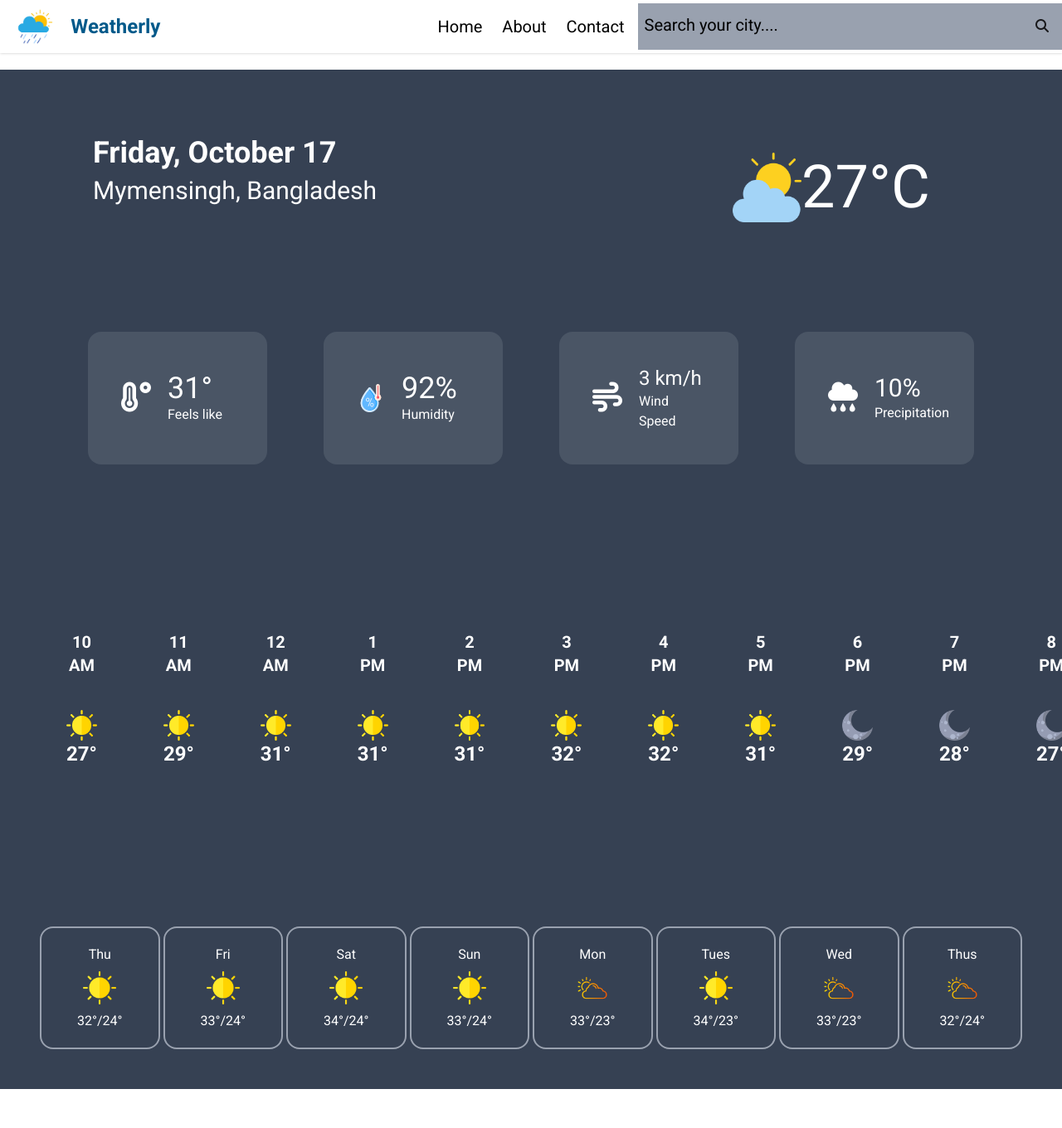
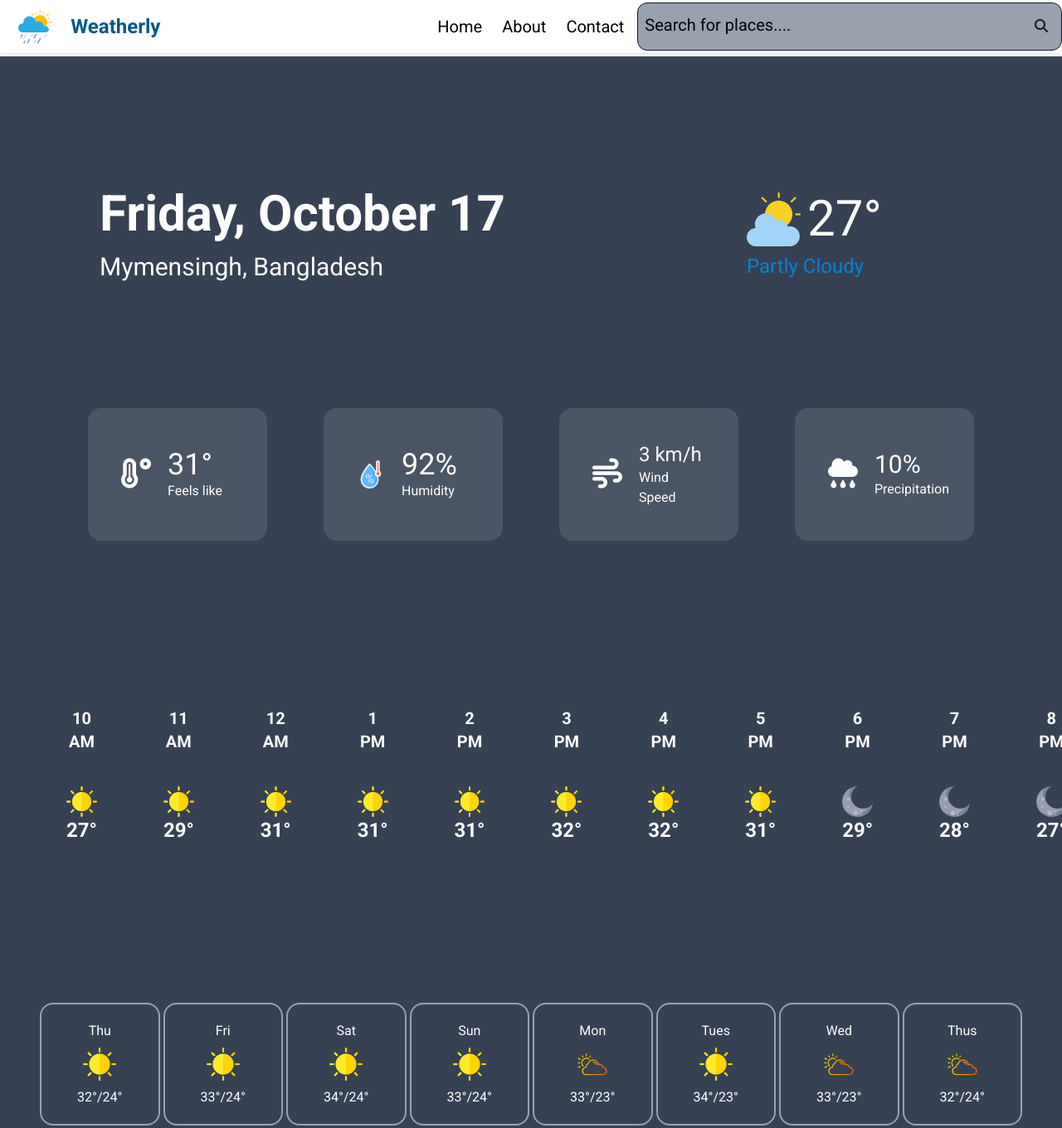
Before and after one commit to yeasmin-sy/weather-app-UI, a plain HTML site: page index.html in a window 1280 px wide. Shown: the whole page at 83% size. Before the commit the page ends 1313 px from the top, so only its background shows below. Drawn offline with nearby package versions, Linux system fonts and the light colour scheme.

Commit message:
all section are completed

```diff
--- a/index.html
+++ b/index.html
@@ -19,8 +19,9 @@
 </head>
 <body class="roboto-font container mx-auto">
 
-    <header class="mb-5">
+    <header class="mb-1">
         <!-- navbar -->
+     <nav>
       <div class="navbar p-0 bg-base-100 shadow-sm flex-col md:flex-row">
          <div class="navbar-start w-full md:w-1/2">
              <div class="dropdown">
@@ -47,20 +48,17 @@
           </ul>
          </div>
 
-      <div class="navbar-end w-full  bg-gray-400 justify-start  md:w-1/2 justify-end">
+       <div class="navbar-end w-full border-1 border-gray-900 rounded-xl  bg-gray-400 justify-start  md:w-1/2 justify-end">
 
-             <input type="text" placeholder="Search your city.... "
+             <input type="text" placeholder="Search for places.... "
              class=" p-2 border-0  w-1/2">
+
               <div class="w-1/2  flex justify-end ">
-
                    <button type="submit" class="p-4 cursor-pointer  "><i class="fa-solid fa-magnifying-glass"></i></button>
               </div>
-
-
-
        </div>
      </div>
-
+     </nav>
     </header>
 
 
@@ -68,21 +66,27 @@
     <main  class=" bg-gray-700 text-white">
 
     <!-- current weather section -->
-     <section class="  p-1 md:p-8  lg:p-20  ">
+     <section class="p-2  md:p-8 lg:p-20  ">
 
+      <div class=" p-5 mt-10 flex  justify-between items-center lg:p-10 ">
 
-      <div class="flex flex-col items-center   md:flex-row md:ml-14 lg:ml-8">
-            <div class="mb-10 ">
-        <h3 class="text-4xl font-bold mb-2 text-center md:text-left">Friday, October 17</h3>
-        <p class="text-3xl text-shadow-black">Mymensingh, Bangladesh</p>
+            <div class=" w-3/4 ">
+               <h1 class="text-3xl mb-4 font-bold md:text-5xl lg:text-6xl">Friday, October 17</h1>
+              <p class="text-xl md:text-2xl lg:text-3xl ">Mymensingh, Bangladesh</p>
             </div>
-          <div class="flex items-center justify-center md:justify-end ">
-       <img src="images/cloudy.png" alt="" class="w-1/6 md:w-1/8">
-       <h1 class="text-7xl">27°C</h1>
+
+          <div class="w-1/4 ">
+               <div class="mb-2 flex items-center gap-2">
+                   <img src="images/cloudy.png" alt="" class=" w-1/4 ">
+                   <p class="text-6xl">27°</p>
+              </div>
+         <div  class="text-sky-600 lg:text-2xl">Partly Cloudy</div>
         </div>
    </div>
 
-     <div class="mt-28 grid gap-4 justify-center justify-items-center sm:grid-cols-1 md:grid-cols-2 lg:grid-cols-4 ">
+
+     <div class="mt-28 grid gap-4 justify-center justify-items-center sm:grid-cols-1    md:grid-cols-2 lg:grid-cols-4 ">
+
       <div class="bg-gray-600 w-54  p-10 rounded-2xl flex items-center gap-5">
             <div><i class="fa-solid fa-temperature-high text-4xl"></i></div>
             <div>
@@ -90,6 +94,7 @@
                <p >Feels like</p>
             </div>
       </div>
+
       <div class="bg-gray-600 w-54 p-10 rounded-2xl flex items-center gap-5">
             <img src="images/humidity.png" alt="" class="w-1/4">
             <div>
@@ -120,7 +125,8 @@
 
 
      <!-- Hourly forecast section -->
-     <section class=" mt-10 p-2 overflow-x-scroll flex gap-20 md:p-8  lg:p-20    ">
+     <section class=" mt-10 p-2 overflow-x-scroll flex gap-20 md:p-8 lg:p-20    ">
+
          <div class=" text-center flex flex-col items-center justify-center gap-10 ">
               <div class="text-xl font-bold ">10 AM</div>
               <div>
@@ -128,6 +134,7 @@
                     <p class="text-2xl font-bold">27°</p>
               </div>
          </div>
+
          <div class=" text-center flex flex-col items-center justify-center gap-10">
               <div class="text-xl font-bold">11 AM</div>
               <div>
@@ -135,6 +142,7 @@
                     <p class="text-2xl font-bold">29°</p>
              </div>
          </div>
+
          <div class=" text-center flex flex-col items-center justify-center gap-10">
               <div class="text-xl font-bold">12 AM</div>
               <div>
@@ -142,6 +150,7 @@
                     <p class="text-2xl font-bold">31°</p>
               </div>
          </div>
+
          <div class=" text-center flex flex-col items-center justify-center gap-10">
              <div class="text-xl font-bold">1 PM</div>
              <div>
@@ -149,6 +158,7 @@
                     <p class="text-2xl font-bold">31°</p>
              </div>
          </div>
+
          <div class=" text-center flex flex-col items-center justify-center gap-10">
                <div class="text-xl font-bold">2 PM</div>
                <div>
@@ -156,6 +166,7 @@
                     <p class="text-2xl font-bold">31°</p>
                </div>
          </div>
+
          <div class=" text-center flex flex-col items-center justify-center gap-10">
               <div class="text-xl font-bold">3 PM</div>
               <div>
@@ -163,6 +174,7 @@
                      <p class="text-2xl font-bold">32°</p>
             </div>
          </div>
+
          <div class=" text-center flex flex-col items-center justify-center gap-10">
                <div class="text-xl font-bold">4 PM</div>
                <div>
@@ -170,6 +182,7 @@
                    <p class="text-2xl font-bold">32°</p>
                </div>
          </div>
+
          <div class=" text-center flex flex-col items-center justify-center gap-10">
             <div class="text-xl font-bold">5 PM</div>
             <div>
@@ -177,6 +190,7 @@
                     <p class="text-2xl font-bold">31°</p>
             </div>
          </div>
+
          <div class=" text-center flex flex-col items-center justify-center gap-10">
              <div class="text-xl font-bold">6 PM</div>
              <div>
@@ -184,6 +198,7 @@
                     <p class="text-2xl font-bold">29°</p>
             </div>
          </div>
+
          <div class=" text-center flex flex-col items-center justify-center gap-10">
             <div class="text-xl font-bold">7 PM</div>
             <div>
@@ -191,6 +206,7 @@
                    <p class="text-2xl font-bold">28°</p>
             </div>
          </div>
+
          <div class=" text-center flex flex-col items-center justify-center gap-10">
             <div class="text-xl font-bold">8 PM</div>
             <div>
@@ -198,6 +214,7 @@
                    <p class="text-2xl font-bold">27°</p>
             </div>
          </div>
+
          <div class=" text-center flex flex-col items-center justify-center gap-10">
             <div class="text-xl font-bold">9 PM</div>
             <div>
@@ -205,6 +222,7 @@
                    <p class="text-2xl font-bold">27°</p>
             </div>
          </div>
+
          <div class=" text-center flex flex-col items-center justify-center gap-10">
             <div class="text-xl font-bold">10 PM</div>
             <div>
@@ -212,6 +230,7 @@
                    <p class="text-2xl font-bold">27°</p>
             </div>
          </div>
+
          <div class=" text-center flex flex-col items-center justify-center gap-10">
             <div class="text-xl font-bold">11 PM</div>
             <div>
@@ -219,6 +238,7 @@
                       <p class="text-2xl font-bold">26°</p>
             </div>
          </div>
+
          <div class=" text-center flex flex-col items-center justify-center gap-10">
             <div class="text-xl font-bold">12 AM</div>
             <div>
@@ -226,6 +246,7 @@
                     <p class="text-2xl font-bold">26°</p>
             </div>
          </div>
+
          <div class=" text-center flex flex-col items-center justify-center gap-10">
             <div class="text-xl font-bold">1 AM</div>
             <div>
@@ -233,6 +254,7 @@
                    <p class="text-2xl font-bold">26°</p>
             </div>
          </div>
+
          <div class=" text-center flex flex-col items-center justify-center gap-10">
             <div class="text-xl font-bold">2 AM</div>
             <div>
@@ -240,6 +262,7 @@
                    <p class="text-2xl font-bold">26°</p>
             </div>
          </div>
+
          <div class=" text-center flex flex-col items-center justify-center gap-10">
             <div class="text-xl font-bold">3 AM</div>
             <div>
@@ -247,6 +270,7 @@
                    <p class="text-2xl font-bold">25°</p>
             </div>
          </div>
+
          <div class=" text-center flex flex-col items-center justify-center gap-10">
             <div class="text-xl font-bold">4 AM</div>
             <div>
@@ -254,6 +278,7 @@
                    <p class="text-2xl font-bold">25°</p>
             </div>
          </div>
+
          <div class=" text-center flex flex-col items-center justify-center gap-10">
             <div class="text-xl font-bold">5 AM</div>
             <div>
@@ -261,6 +286,7 @@
                      <p class="text-2xl font-bold">25°</p>
             </div>
          </div>
+
          <div class=" text-center flex flex-col items-center justify-center gap-10">
             <div class="text-xl font-bold">6 AM</div>
             <div>
@@ -268,6 +294,7 @@
                    <p class="text-2xl font-bold">24°</p>
             </div>
          </div>
+
          <div class=" text-center flex flex-col items-center justify-center gap-10">
             <div class="text-xl font-bold">7 AM</div>
             <div>
@@ -275,6 +302,7 @@
                     <p class="text-2xl font-bold">26°</p>
             </div>
          </div>
+
          <div class=" text-center flex flex-col items-center justify-center gap-10">
             <div class="text-xl font-bold">8 AM</div>
             <div>
@@ -282,6 +310,7 @@
                    <p class="text-2xl font-bold">26°</p>
             </div>
          </div>
+
          <div class=" text-center flex flex-col items-center justify-center gap-10">
             <div class="text-xl font-bold">9 AM</div>
             <div>
@@ -289,6 +318,7 @@
                    <p class="text-2xl font-bold">27°</p>
             </div>
          </div>
+
          <div class=" text-center flex flex-col items-center justify-center gap-10">
             <div class="text-xl font-bold">10 AM</div>
             <div>
@@ -296,52 +326,63 @@
                    <p class="text-2xl font-bold">27°</p>
             </div>
          </div>
+
      </section>
 
      <!-- 7 day daily forecast cards -->
-      <section class="mt-16 p-2 grid gap-5 lg:gap-1 items-center justify-center  grid-cols-1 md:grid-cols-2 lg:grid-cols-8 md:p-12 ">
-         <div class="flex flex-col items-center justify-center gap-2  p-5 rounded-2xl border-2 border-gray-400 ">
+      <section class="mt-16 p-2 grid gap-5 lg:gap-1 items-center justify-center  grid-cols-1 md:p-12 md:grid-cols-2  lg:grid-cols-8 ">
+
+         <div class=" p-5 flex flex-col items-center justify-center gap-2 rounded-2xl border-2 border-gray-400 ">
             <p>Thu</p>
             <img src="images/brightness.png" alt="sun" class="w-10">
             <p>32°/24°</p>
          </div>
-         <div class="flex flex-col items-center justify-center gap-2 p-5 rounded-2xl border-2 border-gray-400 ">
+
+         <div class=" p-5 flex flex-col items-center justify-center gap-2 rounded-2xl border-2 border-gray-400 ">
             <p>Fri</p>
             <img src="images/brightness.png" alt="sun" class="w-10">
             <p>33°/24°</p>
          </div>
-         <div class="flex flex-col items-center justify-center gap-2 p-5 rounded-2xl border-2 border-gray-400">
+
+         <div class=" p-5 flex flex-col items-center justify-center gap-2  rounded-2xl border-2 border-gray-400">
             <p>Sat</p>
             <img src="images/brightness.png" alt="sun" class="w-10">
             <p>34°/24°</p>
          </div>
-         <div class="flex flex-col items-center justify-center gap-2 p-5 rounded-2xl border-2 border-gray-400">
+
+         <div class="p-5 flex flex-col items-center justify-center gap-2  rounded-2xl border-2 border-gray-400">
             <p>Sun</p>
             <img src="images/brightness.png" alt="sun" class="w-10">
             <p>33°/24°</p>
          </div>
-         <div class="flex flex-col items-center justify-center gap-2 p-5 rounded-2xl border-2 border-gray-400">
+
+         <div class="p-5 flex flex-col items-center justify-center gap-2  rounded-2xl border-2 border-gray-400">
             <p>Mon</p>
             <img src="images/cs.png" alt="sun" class="w-10">
             <p>33°/23°</p>
          </div>
-         <div class="flex flex-col items-center justify-center gap-2 p-5 rounded-2xl border-2 border-gray-400">
+
+         <div class="p-5 flex flex-col items-center justify-center gap-2  rounded-2xl border-2 border-gray-400">
             <p>Tues</p>
             <img src="images/brightness.png" alt="sun" class="w-10">
             <p>34°/23°</p>
          </div>
-         <div class="flex flex-col items-center justify-center gap-2 p-5 rounded-2xl border-2 border-gray-400">
+
+         <div class="p-5 flex flex-col items-center justify-center gap-2  rounded-2xl border-2 border-gray-400">
             <p>Wed</p>
             <img src="images/cs.png" alt="sun" class="w-10">
             <p>33°/23°</p>
          </div>
-         <div class="flex flex-col items-center justify-center gap-2 p-5 rounded-2xl border-2 border-gray-400">
+
+         <div class=" p-5 flex flex-col items-center justify-center gap-2  rounded-2xl border-2 border-gray-400">
             <p>Thus</p>
             <img src="images/cs.png" alt="sun" class="w-10">
             <p>32°/24°</p>
          </div>
+
       </section>
 
     </main>
+
 </body>
 </html>
```
Lines whose indentation alone changed are shown as unchanged.
